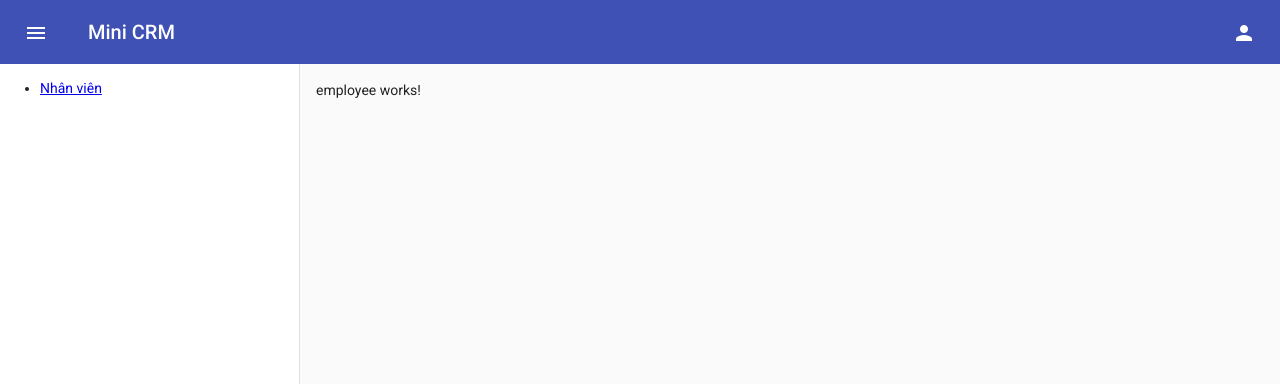
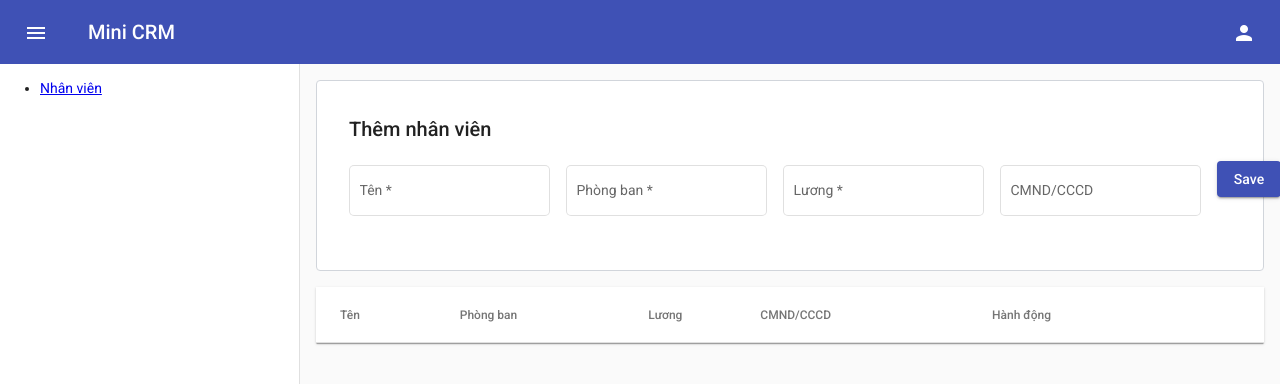
Before and after one commit to huynhlehoangduc/harati-crm, an Angular app: page /employee in a window 1280 px wide. Shown: the top 384 px of the page. Built offline with nearby package versions, Linux system fonts and the light colour scheme.

Commit message:
Handle add employee, show list

```diff
--- a/package.json
+++ b/package.json
@@ -22,6 +22,7 @@
     "@angular/router": "^14.2.0",
     "rxjs": "~7.5.0",
     "tslib": "^2.3.0",
+    "uuid": "^9.0.0",
     "zone.js": "~0.11.4"
   },
   "devDependencies": {
@@ -29,6 +30,7 @@
     "@angular/cli": "~14.2.6",
     "@angular/compiler-cli": "^14.2.0",
     "@types/jasmine": "~4.0.0",
+    "@types/uuid": "^8.3.4",
     "autoprefixer": "^10.4.12",
     "jasmine-core": "~4.3.0",
     "karma": "~6.4.0",
--- /dev/null
+++ b/src/app/interfaces/employee.ts
@@ -0,0 +1,6 @@
+export interface Employee {
+  name: string,
+  apartment: string,
+  salary: number,
+  card_id: string
+}
--- a/src/app/pages/employee/employee.component.ts
+++ b/src/app/pages/employee/employee.component.ts
@@ -1,23 +1,139 @@
 import { Component, OnInit } from '@angular/core';
 import { CommonModule } from '@angular/common';
+import {FormBuilder, FormGroup, ReactiveFormsModule, Validator, Validators} from "@angular/forms";
+import {MatButtonModule} from "@angular/material/button";
+import {MatFormFieldModule} from "@angular/material/form-field";
+import {MatInputModule} from "@angular/material/input";
+import {EmployeeService} from "../../services/employee.service";
+import {Employee} from "../../interfaces/employee";
+import {MatTableModule} from "@angular/material/table";
 
 @Component({
   selector: 'app-employee',
   standalone: true,
-  imports: [CommonModule],
+  imports: [CommonModule, ReactiveFormsModule, MatButtonModule, MatFormFieldModule, MatInputModule, MatTableModule],
   template: `
-    <p>
-      employee works!
-    </p>
+    <div class="block-wrapper bg-white">
+      <h2>Thêm nhân viên</h2>
+      <form [formGroup]="form" (ngSubmit)="handleSubmit()">
+        <div class="flex items-start gap-4">
+          <div class="flex-1">
+            <mat-form-field class="w-full" appearance="outline">
+              <mat-label>Tên</mat-label>
+              <input matInput placeholder="Nguyen Van A" formControlName="name">
+              <mat-error>
+                Vui lòng nhập <strong>Tên</strong>
+              </mat-error>
+            </mat-form-field>
+          </div>
+          <div class="flex-1">
+            <mat-form-field class="w-full" appearance="outline">
+              <mat-label>Phòng ban</mat-label>
+              <input matInput placeholder="Thiết kế, Chặt gót, ..." formControlName="apartment">
+              <mat-error>
+                Vui lòng nhập <strong>Phòng ban</strong>
+              </mat-error>
+            </mat-form-field>
+          </div>
+          <div class="flex-1">
+            <mat-form-field class="w-full" appearance="outline">
+              <mat-label>Lương</mat-label>
+              <input matInput placeholder="900000" formControlName="salary" type="number">
+              <mat-error>
+                Vui lòng nhập <strong>Lương</strong>
+              </mat-error>
+            </mat-form-field>
+          </div>
+          <div class="flex-1">
+            <mat-form-field class="w-full" appearance="outline">
+              <mat-label>CMND/CCCD</mat-label>
+              <input matInput placeholder="..." formControlName="card_id">
+            </mat-form-field>
+          </div>
+          <div class="flex-1 flex justify-end">
+            <button mat-raised-button color="primary" type="submit">Save</button>
+          </div>
+        </div>
+      </form>
+    </div>
+
+
+    <table mat-table [dataSource]="employees" class="w-full mat-elevation-z1">
+      <ng-container matColumnDef="name">
+        <th mat-header-cell *matHeaderCellDef> Tên </th>
+        <td mat-cell *matCellDef="let employee"> {{employee.name}} </td>
+      </ng-container>
+
+      <ng-container matColumnDef="apartment">
+        <th mat-header-cell *matHeaderCellDef> Phòng ban </th>
+        <td mat-cell *matCellDef="let employee"> {{employee.apartment}} </td>
+      </ng-container>
+
+      <ng-container matColumnDef="salary">
+        <th mat-header-cell *matHeaderCellDef> Lương </th>
+        <td mat-cell *matCellDef="let employee"> {{employee.salary}} </td>
+      </ng-container>
+
+      <ng-container matColumnDef="card_id">
+        <th mat-header-cell *matHeaderCellDef> CMND/CCCD </th>
+        <td mat-cell *matCellDef="let employee"> {{employee.card_id}} </td>
+      </ng-container>
+
+      <ng-container matColumnDef="action">
+        <th mat-header-cell *matHeaderCellDef> Hành động </th>
+        <td mat-cell *matCellDef="let employee">
+          <button mat-raised-button color="warn">Delete</button>
+        </td>
+      </ng-container>
+
+      <tr mat-header-row *matHeaderRowDef="displayedColumns"></tr>
+      <tr mat-row *matRowDef="let row; columns: displayedColumns;"></tr>
+    </table>
   `,
   styles: [
   ]
 })
 export class EmployeeComponent implements OnInit {
 
-  constructor() { }
+  form!: FormGroup
+
+  employees: Employee[] = [];
+  displayedColumns: string[] = ['name', 'apartment', 'salary', 'card_id', 'action'];
+
+  constructor(private fb: FormBuilder,
+              private employeeService: EmployeeService) { }
 
   ngOnInit(): void {
+    this.initForm();
+    this.handleGetList();
   }
 
+  initForm() {
+    this.form = this.fb.group({
+      name: this.fb.control('', [Validators.required]),
+      apartment: this.fb.control('', [Validators.required]),
+      salary: this.fb.control(null, [Validators.required]),
+      card_id: this.fb.control(null),
+    })
+  }
+
+  handleSubmit() {
+    if (this.form.invalid) return;
+    this.employeeService.create(this.form.value).subscribe(res => {
+
+      /* @todo remove error after submit and reset form */
+      this.form.reset();
+      this.form.markAsPristine();
+      this.form.markAsUntouched();
+      this.form.updateValueAndValidity();
+
+      this.handleGetList();
+    });
+  }
+
+  handleGetList() {
+    this.employeeService.getList().subscribe(res => {
+      this.employees = res;
+    })
+  }
 }
--- /dev/null
+++ b/src/app/services/employee.service.ts
@@ -0,0 +1,39 @@
+import { Injectable } from '@angular/core';
+import {Observable, of} from "rxjs";
+import * as uuid from 'uuid';
+import {Employee} from "../interfaces/employee";
+
+@Injectable({
+  providedIn: 'root'
+})
+export class EmployeeService {
+
+  readonly LC_KEY = 'employees';
+
+  constructor() { }
+
+  create(data: Employee): Observable<Employee> {
+    let employeesLC = localStorage.getItem(this.LC_KEY) || '[]';
+    let employees = [];
+    try {
+      employees = JSON.parse(employeesLC);
+    } catch (e) {}
+    let dataWithId = {...data, id: uuid.v4()}
+    employees.push(dataWithId);
+    localStorage.setItem(this.LC_KEY, JSON.stringify(employees));
+    return of(dataWithId);
+  }
+
+  update(id: string, data: Employee) {
+
+  }
+
+  getList(): Observable<Employee[]> {
+    let employeesLC = localStorage.getItem(this.LC_KEY) || '[]';
+    let employees = [];
+    try {
+      employees = JSON.parse(employeesLC);
+    } catch (e) {}
+    return of(employees);
+  }
+}
--- a/src/styles.scss
+++ b/src/styles.scss
@@ -1,7 +1,15 @@
 /* You can add global styles to this file, and also import other style files */
 //@tailwind base;
-//@tailwind components;
+// @tailwind components;
 @tailwind utilities;
 
 html, body { height: 100%; }
 body { margin: 0; font-family: Roboto, "Helvetica Neue", sans-serif; }
+
+* {
+  box-sizing: border-box;
+}
+
+.block-wrapper {
+  @apply border border-solid border-gray-300 w-full p-8 rounded mb-4;
+}
```
Also changed, not shown: 1 other file (tests, documents, lock files or other folders).
